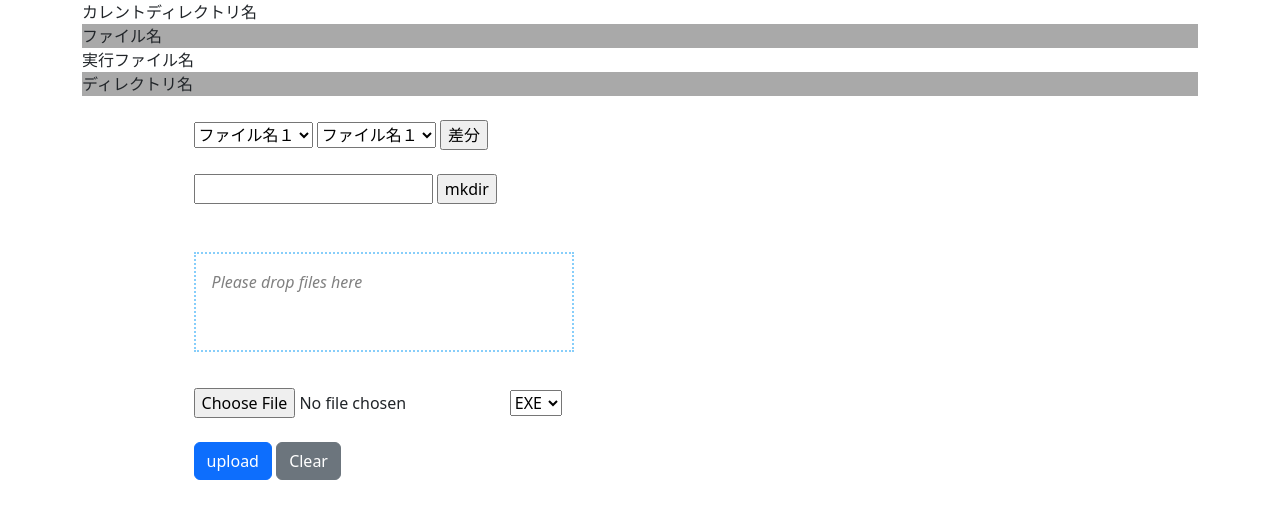
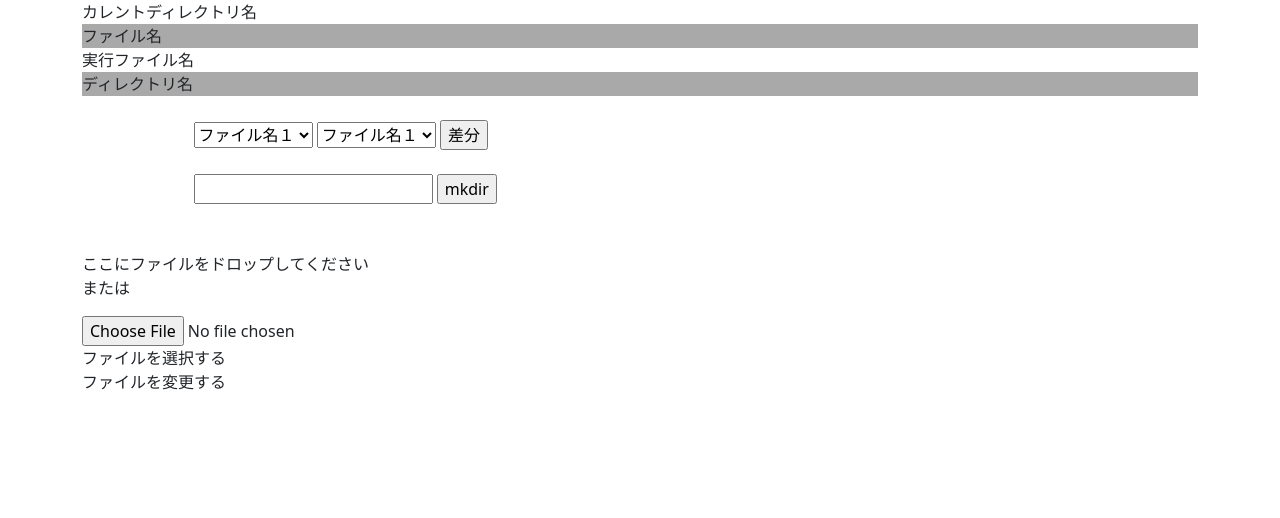
Before and after one commit to iwata5342/readdir, a website: page file-choice.html in a window 1280 px wide. Drawn offline with Linux system fonts and the light colour scheme.

Commit message:
Update file-choice.html

```diff
--- a/file-choice.html
+++ b/file-choice.html
@@ -51,35 +51,19 @@
                 <input type="submit" value="mkdir">
             </form>
             <br><br>
-        <div id="dropTarget">
-            <div id="dropPrompt">Please drop files here</div>
-            <ul id="fileList" class="list-group"></ul>
+            <div id="upFileWrap">
+                <div id="inputFile">
+                    <!-- ドラッグ&ドロップエリア -->
+                    <p id="dropArea">ここにファイルをドロップしてください<br>または</p>
+
+                    <!-- 通常のinput[type=file] -->
+                    <div id="inputFileWrap">
+                        <input type="file" name="uploadFile" id="uploadFile">
+                        <div id="btnInputFile"><span>ファイルを選択する</span></div>
+                        <div id="btnChangeFile"><span>ファイルを変更する</span></div>
                     </div>
-        <form class="mt-3 mb-3">
-            <div id="progressBarContainer" class="progress invisible mb-1">
-                <div id="progressBar"
-                    class="progress-bar progress-bar-striped progress-bar-animated"
-                    role="progressbar"></div>
                 </div>
-
-            <div>
-                <form action="" method="post">
-                    <input type="file" name="file" />
-
-                    <select>
-                        <option>EXE</option>
-                        <option>TXT</option>
-                        <option>C</option>
-                        <option>CPP</option>
-                    </select>
-                    <br><br>
-                    <input type="submit" id="uploadButton" class="btn btn-primary" value="upload">
-                    <button type="button" id="clearButton" class="btn btn-secondary">
-                        Clear
-                    </button>
-                </form>
             </div>
-        </form>
         </div>
     </body>
 </html>
```
Lines whose indentation alone changed are shown as unchanged.
